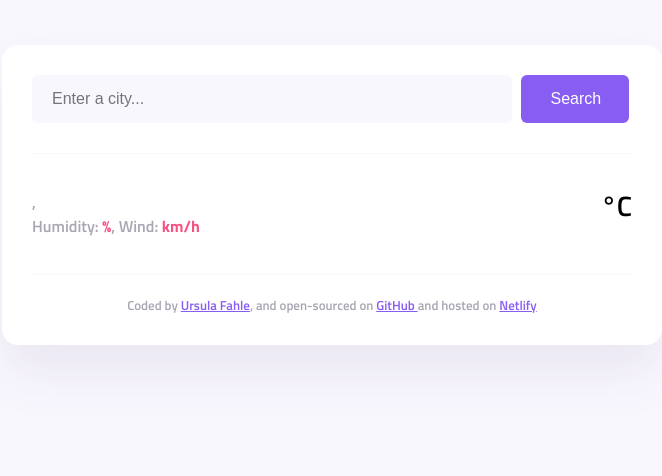
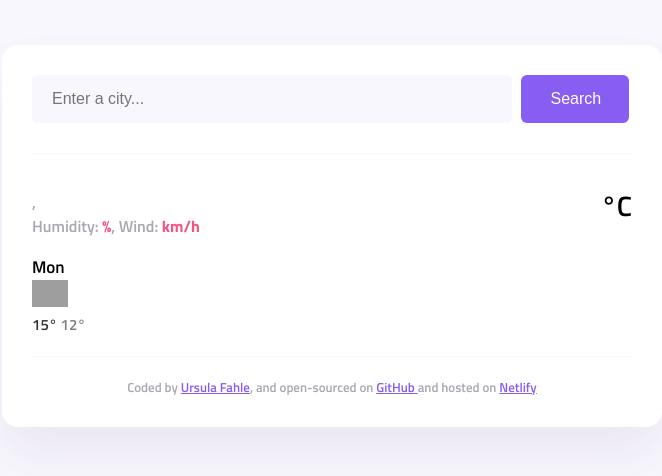
Before and after one commit to ursulafahle/FinalWeatherApp, a plain HTML site: page index.html in a window 1280 px wide. Shown: the whole page, without its empty margins (308-970 px from the left). Drawn offline with nearby package versions, Linux system fonts and the light colour scheme; no server answers; grey boxes are pictures that could not be loaded.

Commit message:
weather forecast HTML

```diff
--- a/index.html
+++ b/index.html
@@ -46,6 +46,22 @@
             <div class="weather-app-unit">°C</div>
           </div>
         </div>
+        <div class="weather-forecast">
+          <div class="weather-forecast-date">Mon</div>
+          <div class="row">
+            <div class="col-2">
+              <img
+                src="https://www.accuweather.com/images/moon-phases/light/WaningGibbous.svg"
+                alt="target_blank"
+                width="36"
+              />
+            </div>
+            <div class="weather-forecast-temperature">
+              <span class="weather-forecast-max">15° </span
+              ><span class="weather-forecast-min">12° </span>
+            </div>
+          </div>
+        </div>
       </main>
       <footer>
         Coded by
--- a/src/style.css
+++ b/src/style.css
@@ -74,6 +74,22 @@ main {
 a {
   color: #885df1;
 }
+.weather-.forecast {
+  margin-top: 20px;
+  text-align: center;
+}
+.weather-forecast-date {
+  font-size: 17px;
+}
+.weather-forecast-temperature {
+  font-size: 15px;
+}
+.weather-forecast-max {
+  opacity: 0.8;
+}
+.weather-forecast-min {
+  opacity: 0.5;
+}
 footer {
   padding: 20px 0 0 0;
   border-top: 1px solid rgb(249, 247, 254);
```
